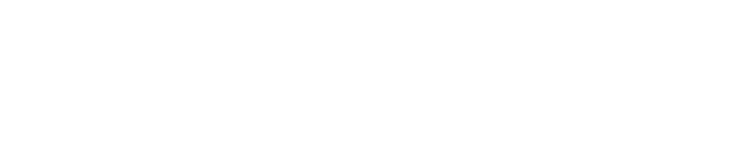
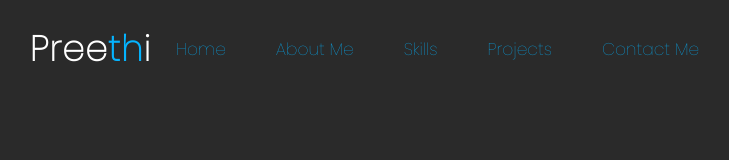
Before and after one commit to PreethiTapati/Portfolio, a website: page index.html in a window 1280 px wide. Shown: the whole page, without its empty margins (263-992 px from the left). Drawn offline with nearby package versions, Linux system fonts and the light colour scheme.

Commit message:
add nav-bar

```diff
--- a/index.html
+++ b/index.html
@@ -4,9 +4,28 @@
     <meta charset="UTF-8" />
     <link rel="icon" type="image/svg+xml" href="./client/assets/favicon.ico" />
     <meta name="viewport" content="width=device-width, initial-scale=1.0" />
-    <title>project!</title>
+    <!--====================custom  CSS links====================-->
+    <link rel="stylesheet" href="./styles/something.css" />
+    <link
+      rel="stylesheet"
+      href="https://unpkg.com/boxicons@latest/css/boxicons.min.css"
+    />
 
-    <link href="./styles/index.css" rel="stylesheet" />
+    <title>ⓟ Preethi Tapati | Portfolio</title>
   </head>
-  <body></body>
+  <body>
+    <!--header section-->
+    <header>
+      <a href="#" class="logo">Pree<span>th</span>i</a>
+
+      <ul class="navlist">
+        <li><a href="#home" class="active">Home</a></li>
+        <li><a href="#about" class="active">About Me</a></li>
+        <li><a href="#skills" class="active">Skills</a></li>
+        <li><a href="#projects" class="active">Projects</a></li>
+        <li><a href="#contact" class="active">Contact Me</a></li>
+      </ul>
+      <div class="bx bx-menu" id="menu-icon"></div>
+    </header>
+  </body>
 </html>
--- a/styles/something.css
+++ b/styles/something.css
@@ -1,3 +1,81 @@
+/* stylelint-disable length-zero-no-unit */
+/* stylelint-disable rule-empty-line-before */
+/* stylelint-disable comment-empty-line-before */
+/* stylelint-disable comment-whitespace-inside */
+/*==================== GOOGLE FONTS ====================*/
+@import url("https://fonts.googleapis.com/css2?family=Poppins:wght@100&family=Source+Code+Pro:wght@300;400;500;600&display=swap");
+* {
+  margin: 0;
+  padding: 0px;
+  box-sizing: border-box;
+  text-decoration: none;
+  list-style: none;
+  scroll-behavior: smooth;
+  font-family: "Poppins", sans-serif;
+}
+:root {
+  --bg-color: #2a2a2a;
+  --second-bg-color: #202020;
+  --text-color: #fff;
+  --second-color: #ccc;
+  --main-color: #05b4ff;
+  --big-font: 5rem;
+  --h2-font: 3rem;
+  --p-font: 1.1rem;
+}
+
 body {
-  background-color: white;
+  background-color: var(--bg-color);
+  color: var(--text-color);
 }
+header {
+  position: fixed;
+  width: 100%;
+  top: 0;
+  right: 0;
+  z-index: 1000;
+  display: flex;
+  align-items: center;
+  justify-content: center;
+  background: transparent;
+  padding: 22px 15%;
+  border-bottom: 1px solid transparent;
+  transition: all 0.45s ease;
+}
+
+.logo {
+  color: var(--text-color);
+  font-size: 35px;
+  font-weight: 700;
+  letter-spacing: 1px;
+}
+
+span {
+  color: var(--main-color);
+}
+
+.navlist {
+  display: flex;
+}
+
+.navlist a {
+  color: var(--second-color);
+  font-size: 17px;
+  font-weight: 500;
+  margin: 0 25px;
+  transition: all 0.45s ease;
+}
+.navlist a:hover {
+  color: var(--main-color);
+}
+.navlist a.active {
+  color: var(--main-color);
+}
+#menu-icon {
+  font-size: 35px;
+  color: var(--text-color);
+  z-index: 1000;
+  cursor: pointer;
+  margin-left: 25px;
+  display: none;
+}
```
Also changed, not shown: .cspell.json.
